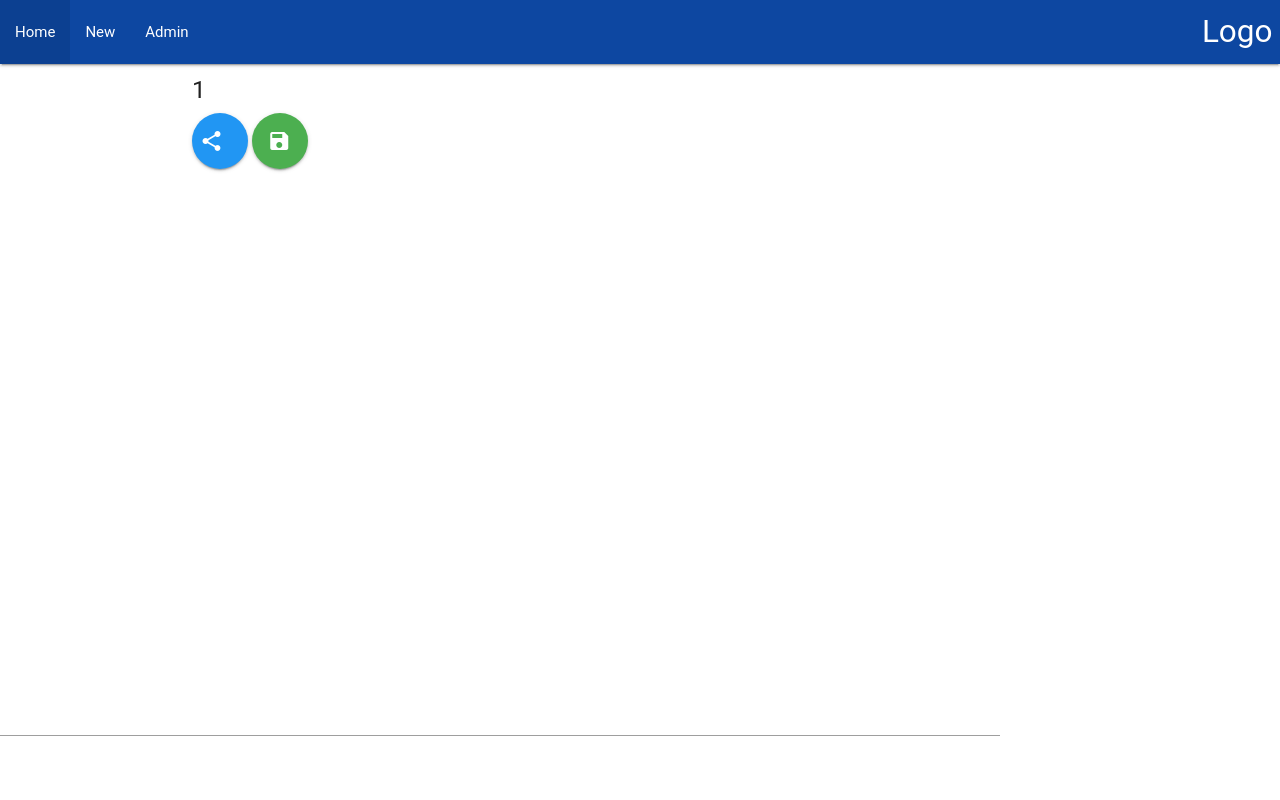
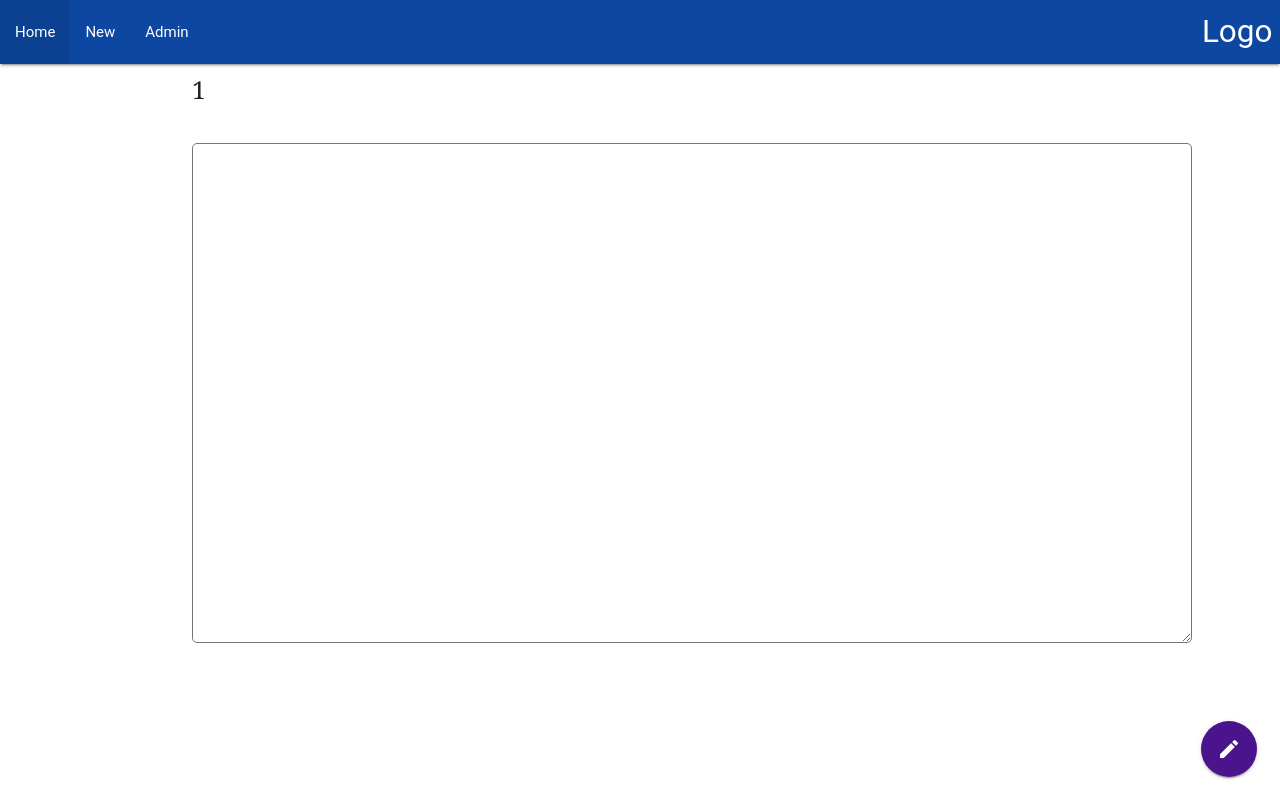
Before and after one commit to RusherRG/NoteBin, a Django app: page /1 in a window 1280 px wide. Run offline with Django 3.2, Linux system fonts and the light colour scheme; data that the repository does not hold is empty; some libraries are stand-ins or nearby versions; some web fonts are replaced.

Commit message:
New note layout finallll

```diff
--- a/webapp/static/js/note.js
+++ b/webapp/static/js/note.js
@@ -17,3 +17,5 @@
 function share(){
     console.log("Share");
 }
+
+$('.fixed-action-btn').floatingActionButton();
--- a/webapp/static/styles/base.css
+++ b/webapp/static/styles/base.css
@@ -33,3 +33,9 @@
 #share-btn{
     margin-right: 15%;
 }
+
+h5{
+    font-family: Georgia, 'Times New Roman', Times, serif;
+    font-style: initial;
+    margin-bottom: -5px;
+}
--- a/webapp/templates/note.html
+++ b/webapp/templates/note.html
@@ -3,21 +3,36 @@
     NoteBin
 {% endblock %}
 {% block body %}
+
     <div class="container">
-        <h5 id="note_name">{{note.name}}</h5>
-        <a class="btn-floating btn-large waves-effect waves-light blue" onclick="share()">
-            <i class="material-icons right" id="share-btn">share</i>
-        </a>
-        <a class="btn-floating btn-large waves-effect waves-light green" onclick="save()">
-            <i class="material-icons right" id="save-btn">save</i>
-        </a>
+            <div class="container" id="fab">
+
+                    <div class="fixed-action-btn">
+                            <a class="btn-floating btn-large purple darken-4">
+                              <i class="large material-icons">mode_edit</i>
+                            </a>
+                            <ul>
+                              <li><a class="btn-floating red" href="new_note/"><i class="material-icons">add</i></a></li>
+                              <li><a class="btn-floating yellow darken-1" onclick="share();"><i class="material-icons">share</i></a></li>
+                              <li><a class="btn-floating green" onclick="save();"><i class="material-icons">save</i></a></li>
+                              <li><a class="btn-floating blue"><i class="material-icons" href="delete_note/{{note.name}}">delete</i></a></li>
+                            </ul>
+                    </div>
+                <!--   <i class="material-icons right" id="open-new-tab" onclick="open_new_tab()">add</i>
+                    <i class="material-icons right" id="share-btn" onclick="share_note();">share</i>
+                    <i class="material-icons right" id="save-btn">save</i> -->
+            </div>
+    <!-- <textarea id="notearea" class="materialize-textarea" onkeyup="change()" placeholder="NotePad"> -->
+        <h5>{{note.name}}</h5>
+        <textarea name="notearea" id="notearea"></textarea>
+    <!-- </textarea>            -->
     </div>
-    <textarea id="notearea" class="materialize-textarea" onkeyup="change()" placeholder="NotePad">
-        {{note.note}}
-    </textarea>
     <script src="https://ajax.googleapis.com/ajax/libs/jquery/1.12.4/jquery.min.js"></script>
     <script src="https://cdnjs.cloudflare.com/ajax/libs/socket.io/1.7.3/socket.io.min.js"></script>
+    <script src="https://cdnjs.cloudflare.com/ajax/libs/materialize/1.0.0/js/materialize.min.js"></script>
+
     {% load static %}
     <script src="{% static 'js/note.js' %}"></script>
+    <script src="{% static 'js/new_note.js' %}"></script>
     <script src="{% static 'js/update.js' %}"></script>
 {% endblock %}
```
Also changed, not shown: webapp/templates/new_note.html (+0 -11 lines).
